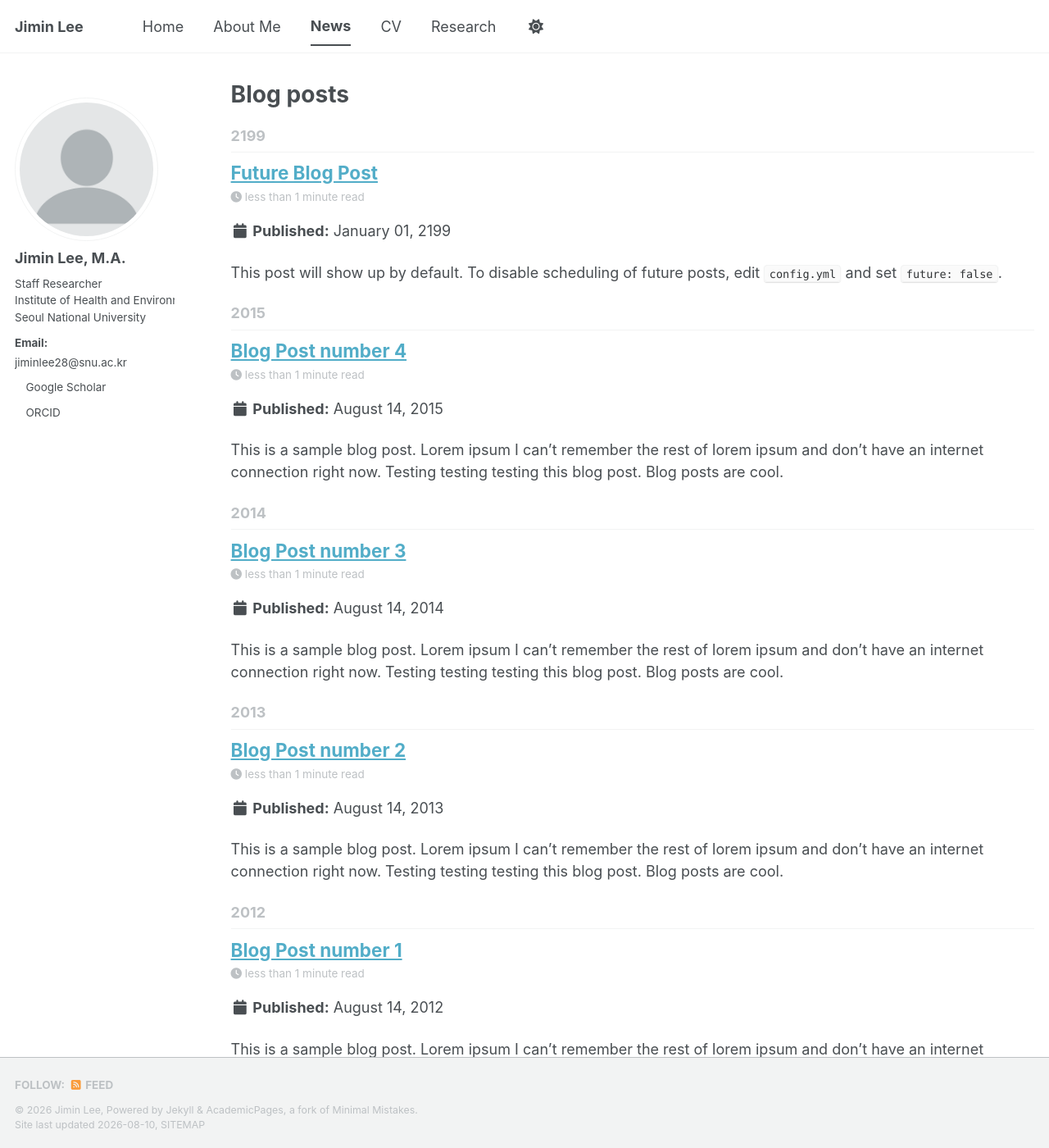
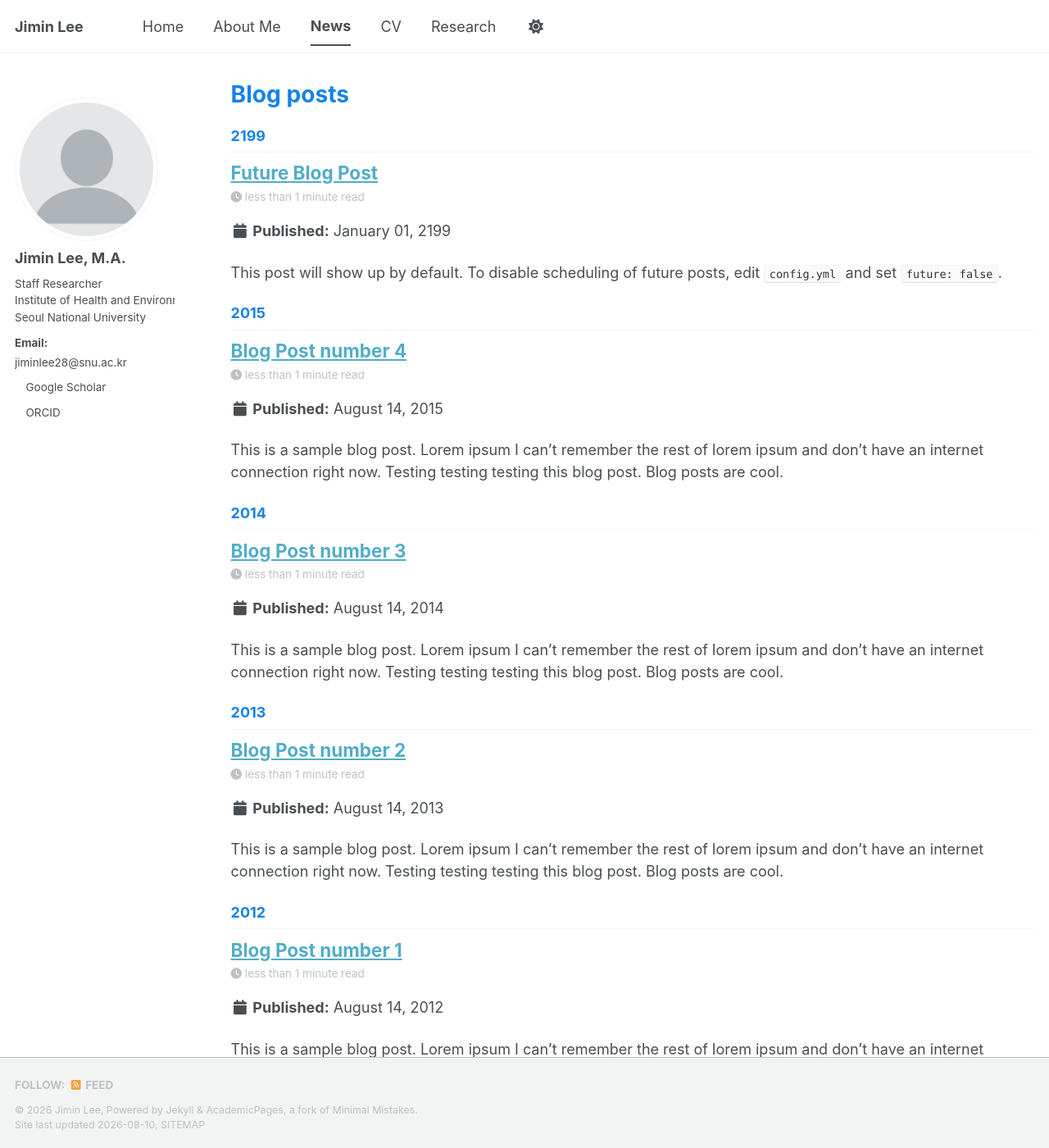
Before and after one commit to jiminlee-research/jiminlee-research.github.io, a Jekyll site: the page built from _pages/year-archive.html, in a window 1280 px wide and 1400 px high. Shown: the whole window at 82% size. Built offline with Jekyll 4.4.1, drawn with Linux system fonts in a browser that asks for light colours; a style sheet for code colours, icons or effects is not loaded.

Commit message:
Update main.scss

```diff
--- a/assets/css/main.scss
+++ b/assets/css/main.scss
@@ -37,3 +37,7 @@
     "layout/sidebar",
     "layout/json_cv"
 ;
+
+/* Site-wide page titles */
+.page__title, .archive__subtitle { color: #1683e8; }
+.about-page .about-hero { text-align: left; padding: 0 0 1.5rem; margin-bottom: 2rem; }
```
